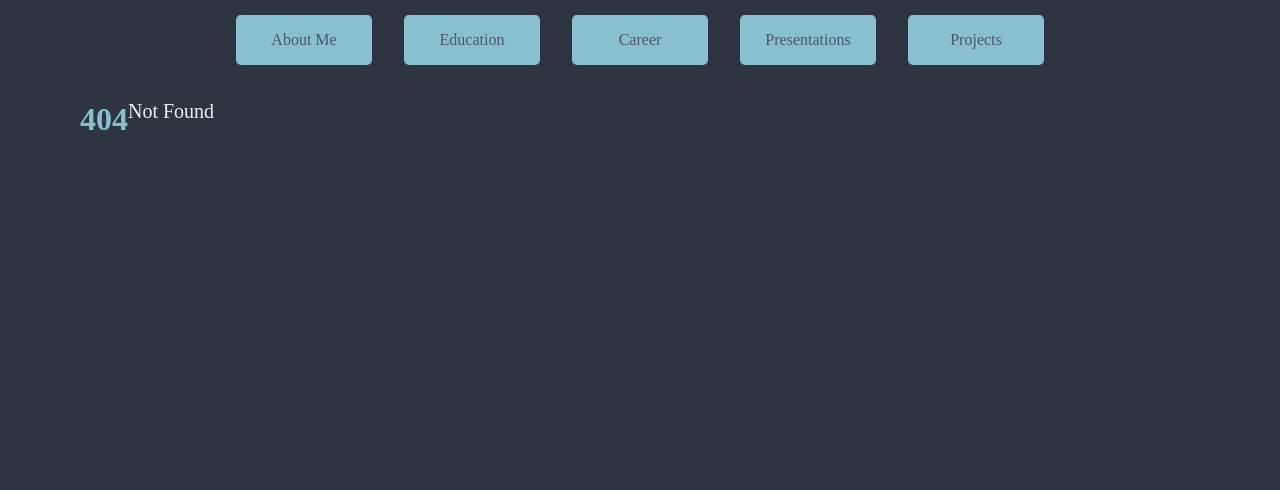
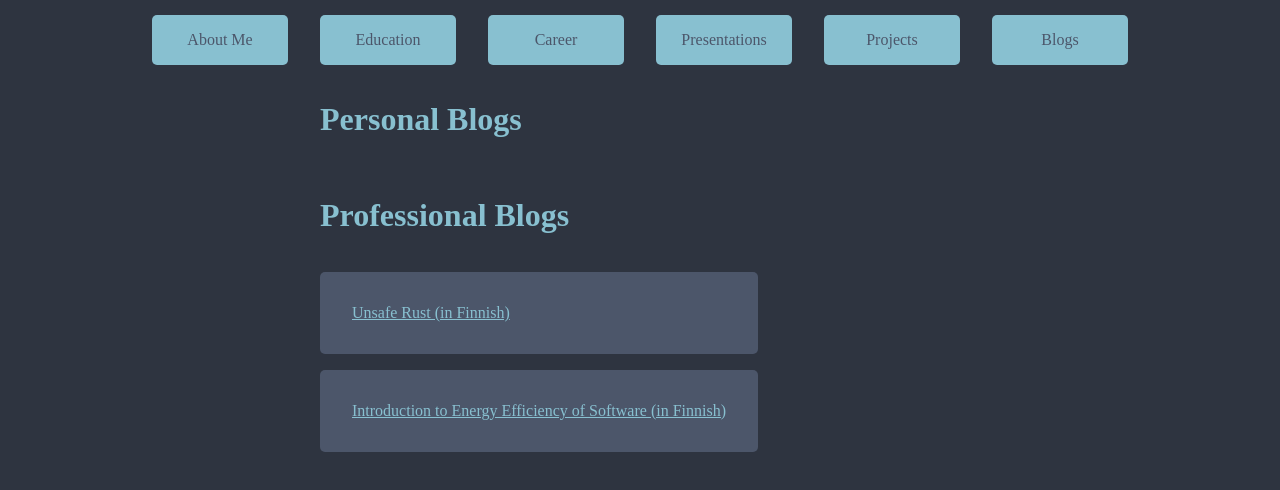
Before and after one commit to tumrin/personalWebsiteV3, a SvelteKit app: page /blogs in a window 1280 px wide. Before the commit this address had no page. Shown: the top 490 px of the page. Built offline with nearby package versions, Linux system fonts and the light colour scheme.

Commit message:
add blog page

```diff
--- a/src/lib/contants.ts
+++ b/src/lib/contants.ts
@@ -4,4 +4,5 @@ export const routes = {
 	Career: "/career",
 	Presentations: "/presentations",
 	Projects: "/projects",
+	Blogs: "/blogs",
 };
--- a/src/routes/+layout.svelte
+++ b/src/routes/+layout.svelte
@@ -15,8 +15,8 @@
 <style>
 	.slot {
 		display: flex;
-		padding: 0 5rem;
 		height: 80%;
+		overflow: scroll;
 	}
 	.body {
 		display: flex;
--- /dev/null
+++ b/src/routes/blogs/+page.svelte
@@ -0,0 +1,23 @@
+<script>
+	import Blog from './blog.svelte';
+</script>
+
+<div class="blogs">
+	<h1>Personal Blogs</h1>
+	<h1>Professional Blogs</h1>
+	<Blog name="Unsafe Rust" language="Finnish" url="https://kvanttori.fi/blogi/unsafe-rust" />
+	<Blog
+		name="Introduction to Energy Efficiency of Software"
+		language="Finnish"
+		url=" https://kvanttori.fi/blogi/johdatus-ohjelmien-energiatehokkuuteen"
+	/>
+</div>
+
+<style>
+	.blogs {
+		padding: 0 25vw;
+		display: flex;
+		flex-direction: column;
+		gap: 1rem;
+	}
+</style>
--- /dev/null
+++ b/src/routes/blogs/blog.svelte
@@ -0,0 +1,15 @@
+<script lang="ts">
+	export let name: string;
+	export let url: string;
+	export let language: string;
+</script>
+
+<a class="blogEntry" href={url}>{name} (in {language})</a>
+
+<style>
+	.blogEntry {
+		background-color: #4c566a;
+		padding: 2rem;
+		border-radius: 5px;
+	}
+</style>
--- a/src/routes/projects/+page.svelte
+++ b/src/routes/projects/+page.svelte
@@ -36,6 +36,7 @@
 		flex-direction: column;
 		align-items: center;
 		overflow-y: scroll;
+		padding: 0 5rem;
 	}
 	.projects {
 		display: flex;
```
Also changed, not shown: src/lib/assets/projects/clientresponse.md (+4 -1 lines), src/routes/+page.svelte (+7 -1 lines), src/routes/career/+page.svelte (+7 -1 lines), src/routes/education/+page.svelte (+7 -1 lines).
